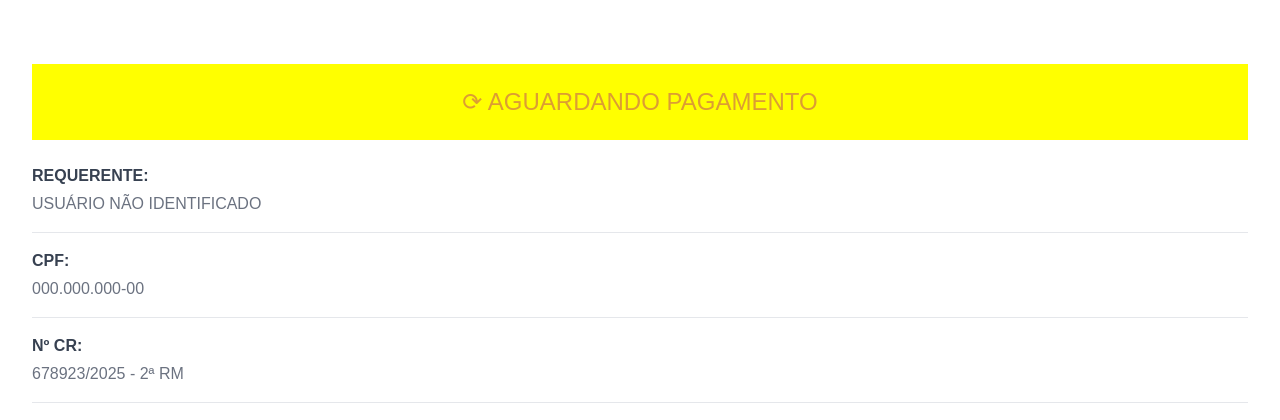
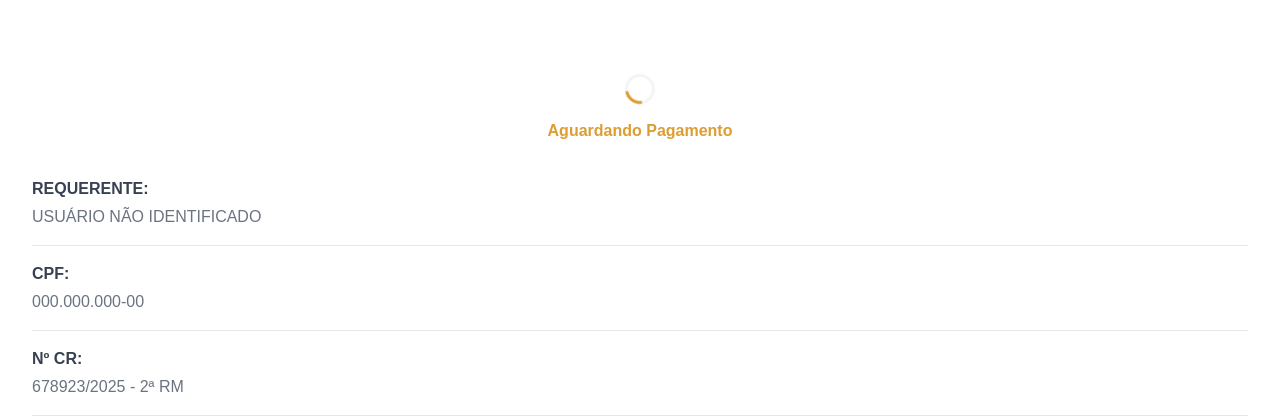
Before and after one commit to Senha1298/cac-1, a Flask app: page /pagamento in a window 1280 px wide. Shown: the part 126-546 px from the top of the page. Run offline with Flask 3, Linux system fonts and the light colour scheme; data that the repository does not hold is empty; some libraries are stand-ins or nearby versions; some web fonts are replaced.

Commit message:
Improve payment waiting indicator with animated spinner and refined text
Update `templates/pagamento.html` to replace a static "AGUARDANDO PAGAMENTO" div with an animated spinning indicator and smaller, styled text for the payment status.

Replit-Commit-Author: Agent
Replit-Commit-Session-Id: 2e6bd119-7898-41b1-a4f2-47c249b44df0
Replit-Commit-Checkpoint-Type: full_checkpoint
Replit-Commit-Screenshot-Url: https://storage.googleapis.com/screenshot-production-us-central1/a7e5579c-c6ab-4f3c-abec-5cf7d859c244/2e6bd119-7898-41b1-a4f2-47c249b44df0/vVng3sX

```diff
--- a/templates/pagamento.html
+++ b/templates/pagamento.html
@@ -26,8 +26,9 @@ body {
         <!-- Formulário CAC -->
         <div class="mb-6" style="text-align: left;">
                 <!-- Spinner de status -->
-                <div style="text-align: center; margin-bottom: 24px; background-color: yellow; padding: 20px;">
-                    <div style="font-size: 24px; color: #DC9D33;">⟳ AGUARDANDO PAGAMENTO</div>
+                <div style="text-align: center; margin-bottom: 24px; padding: 10px;">
+                    <div style="width: 30px; height: 30px; border: 3px solid #f3f4f6; border-top: 3px solid #DC9D33; border-radius: 50%; display: inline-block; animation: spinRotate 1s linear infinite; margin-bottom: 8px;"></div>
+                    <p style="color: #DC9D33; font-weight: 600; font-size: 16px; margin: 0;">Aguardando Pagamento</p>
                 </div>
 
                 <div style="margin-bottom: 16px; padding-bottom: 12px; border-bottom: 1px solid #e5e7eb;">
```
